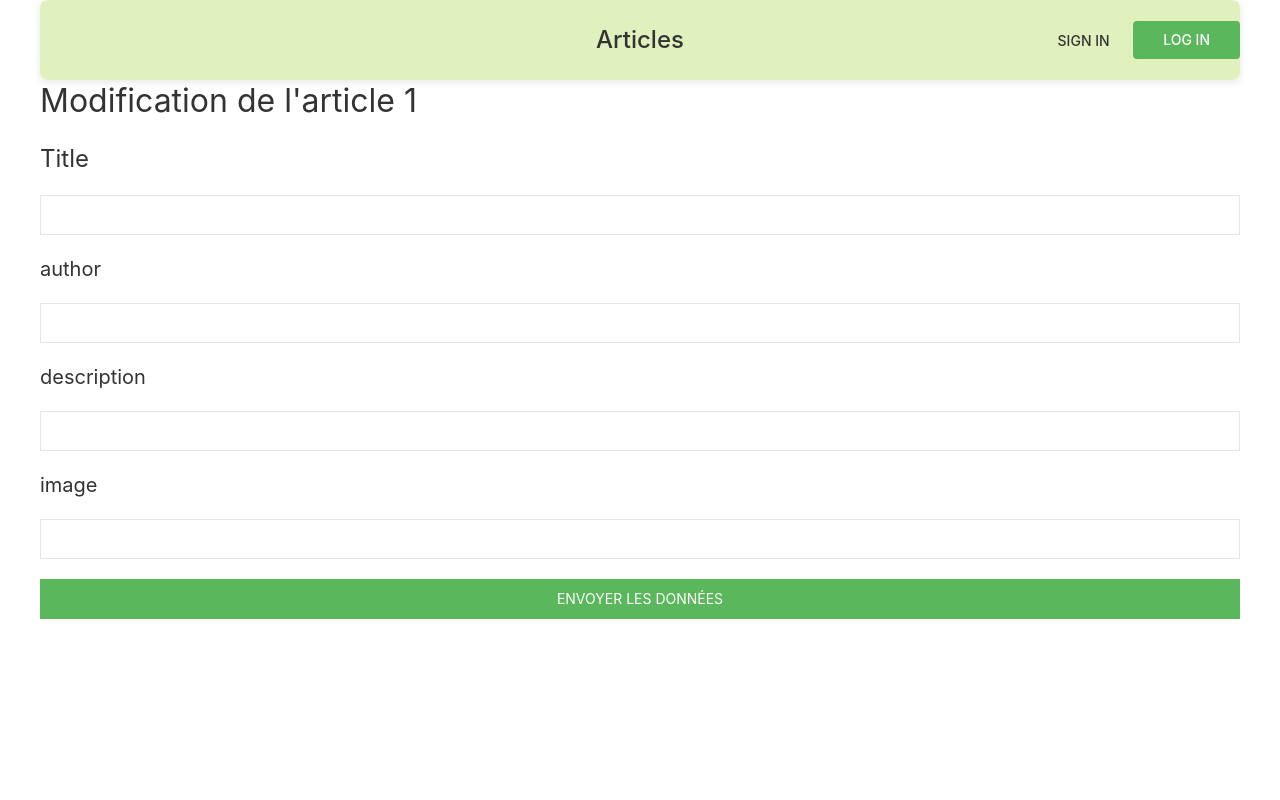
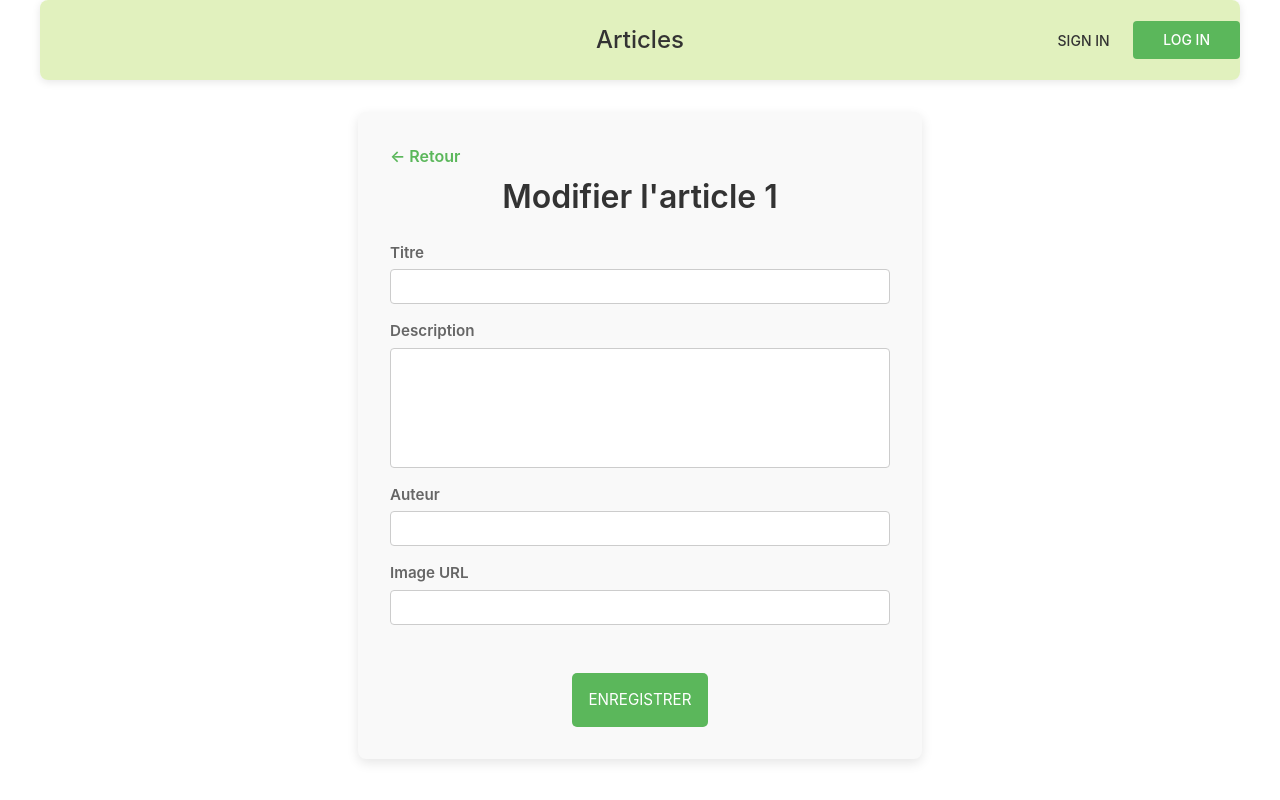
Before and after one commit to LucasMolendi/Gestion-Article, an Angular app: page /modification/1 in a window 1280 px wide. Built offline with nearby package versions, Linux system fonts and the light colour scheme.

Commit message:
ajout inscription fonctionnel

```diff
--- a/src/app/inscription/inscription.html
+++ b/src/app/inscription/inscription.html
@@ -47,7 +47,7 @@
               <div class="uk-margin">
                 <div class="uk-inline uk-width-1-1">
                   <span class="uk-form-icon" uk-icon="location"></span>
-                  <input class="uk-input uk-form-large" [(ngModel)]="user.citycode" name="citycode" type="number" placeholder="City Code">
+                  <input class="uk-input uk-form-large" [(ngModel)]="user.cityCode" name="citycode" type="number" placeholder="City Code">
                 </div>
               </div>
 
--- a/src/app/inscription/inscription.ts
+++ b/src/app/inscription/inscription.ts
@@ -2,22 +2,22 @@ import { Component } from '@angular/core';
 import { FormsModule } from '@angular/forms';
 import { HttpClientModule } from '@angular/common/http';
 import { ArticlesService } from '../service/articles-service';
-import {CommonModule} from '@angular/common';
+import { CommonModule } from '@angular/common';
 
 export class User {
   public email: string = '';
   public password: string = '';
   public passwordConfirm: string = '';
+  public pseudo: string = '';
+  public city: string = '';
+  public cityCode: string = '';
   public phone: string = '';
-  public city: string = '';
-  public citycode: string = '';
-  public pseudo: string = '';
 }
 
 @Component({
   selector: 'app-inscription',
   standalone: true,
-  imports: [CommonModule,FormsModule, HttpClientModule],
+  imports: [CommonModule, FormsModule, HttpClientModule],
   templateUrl: './inscription.html',
   styleUrls: ['./inscription.scss']
 })
@@ -26,29 +26,22 @@ export class Inscription {
   public message: string = '';
   public passwordMismatch: boolean = false;
 
-  constructor(private articleService: ArticlesService) {
-  }
+  constructor(private articleService: ArticlesService) {}
 
   sendFormData() {
-    setTimeout(() => {
     const pwd = (this.user.password || '').trim();
     const pwdConfirm = (this.user.passwordConfirm || '').trim();
 
-      console.log('DEBUG user object:', this.user);
-      console.log('password:', JSON.stringify(this.user.password));
-      console.log('passwordconfirm:', JSON.stringify(this.user.passwordConfirm));
-      console.log('equals?', this.user.password === this.user.passwordConfirm);
+    // Vérification des mots de passe
     if (pwd !== pwdConfirm) {
-        console.log('❌ Mismatch detected', pwd, pwdConfirm);
       this.passwordMismatch = true;
       this.message = 'Les mots de passe ne correspondent pas.';
       return;
     }
 
-      console.log('✅ Passwords match');
-
     this.passwordMismatch = false;
 
+    // Appel API d'inscription
     this.articleService.RegisterUser(this.user).subscribe({
       next: (response: any) => {
         if (response.code === '200') {
@@ -63,6 +56,5 @@ export class Inscription {
         console.error('Erreur:', err);
       }
     });
-    });
   }
 }
--- a/src/app/modification/modification.html
+++ b/src/app/modification/modification.html
@@ -1,20 +1,37 @@
-<div class="uk-container">
-  <h2>Modification de l'article {{articleId}}</h2>
-  <div class="uk-margin">
-    <h3>Title</h3>
-    <input class="uk-input" [(ngModel)]="articles.title" type="text">
-  </div>
-  <div class="uk-margin">
-    <h4>author</h4>
-    <input class="uk-input" [(ngModel)]="articles.author"  type="text">
-  </div>
-  <div class="uk-margin">
-    <h4>description</h4>
-    <input class="uk-input" [(ngModel)]="articles.description" type="text">
-  </div>
-  <div class="uk-margin">
-    <h4>image</h4>
-    <input class="uk-input" [(ngModel)]="articles.image" type="link">
-  </div>
-  <button class="uk-button uk-button-primary uk-width-1-1">envoyer les données</button>
+<div class="form-container">
+
+  <a class="back-link" href="articles">
+    ← Retour
+  </a>
+
+  <h2>Modifier l'article {{articleId}} </h2>
+
+  <form (ngSubmit)="sendFormData()">
+
+    <div class="form-group">
+      <label for="title">Titre</label>
+      <input id="title" type="text" [(ngModel)]="articles.title" name="title" required/>
+    </div>
+
+    <div class="form-group">
+      <label for="description">Description</label>
+      <textarea id="description" [(ngModel)]="articles.description" name="description" required></textarea>
+    </div>
+
+    <div class="form-group">
+      <label for="author">Auteur</label>
+      <input id="author" type="text" [(ngModel)]="articles.author" name="author"/>
+    </div>
+
+    <div class="form-group">
+      <label for="image">Image URL</label>
+      <input id="image" type="text" [(ngModel)]="articles.image" name="image"/>
+    </div>
+
+    <!-- Bouton centré et plus bas -->
+    <div class="form-submit">
+      <button type="submit" class="uk-button">Enregistrer</button>
+    </div>
+
+  </form>
 </div>
--- a/src/app/modification/modification.scss
+++ b/src/app/modification/modification.scss
@@ -1,3 +1,131 @@
-.uk-button{
+.form-container {
+  max-width: 500px;
+  margin: 2rem auto;
+  padding: 2rem;
+  background-color: #f9f9f9;
+  border-radius: 8px;
+  box-shadow: 0 4px 12px rgba(0,0,0,0.1);
+  position: relative; /* pour positionner la flèche */
+}
+
+.back-link {
+  display: inline-block;
+  font-weight: 600;
+  color: #5bb75b;
+  text-decoration: none;
+  margin-bottom: 0.5rem; /* réduit l’écart avec le titre */
+  cursor: pointer;
+  transition: color 0.2s ease;
+}
+
+.back-link:hover {
+  color: #4cae4c;
+  text-decoration: underline;
+}
+
+h2 {
+  text-align: center;
+  margin-bottom: 1.5rem;
+  font-weight: 600;
+  margin-top: 0; /* réduit l’écart avec la flèche */
+}
+
+
+form {
+  display: flex;
+  flex-direction: column;
+  gap: 1rem;
+}
+
+.form-group {
+  display: flex;
+  flex-direction: column;
+}
+
+.form-group label {
+  font-weight: 600;
+  margin-bottom: 0.3rem;
+  font-size: 0.95rem;
+}
+
+.form-group input,
+.form-group textarea {
+  border: 1px solid #ccc;
+  border-radius: 4px;
+  padding: 0.5rem;
+  font-size: 0.95rem;
+  width: 100%;
+  box-sizing: border-box;
+  background-color: white;
+  outline: none;
+}
+
+.form-group input:focus,
+.form-group textarea:focus {
+  border-color: #5bb75b;
+}
+
+textarea {
+  min-height: 120px;   /* garde la taille actuelle */
+  resize: none;        /* plus possible d'agrandir, pas de “tail” */
+  border: 1px solid #ccc;
+  border-radius: 4px;
+  padding: 0.5rem;
+  font-size: 0.95rem;
+  width: 100%;
+  box-sizing: border-box;
+  outline: none;
+}
+
+textarea:focus {
+  border-color: #5bb75b;
+}
+
+/* Conteneur pour centrer le bouton */
+.form-submit {
+  display: flex;
+  justify-content: center;
+  margin-top: 2rem; /* plus éloigné des champs */
+}
+@media (max-width: 480px) {
+  .form-container {
+    padding: 1rem;  /* réduit le padding du container */
+    margin: 1rem;   /* moins d’espace autour */
+  }
+
+  h2 {
+    font-size: 1.2rem; /* titre un peu plus petit */
+  }
+
+  .form-group input,
+  .form-group textarea {
+    font-size: 0.9rem; /* ajustement pour mobile */
+  }
+
+  /* On laisse le bouton inchangé */
+}
+
+.uk-button {
   background-color: #5bb75b;
+  color: white;
+  padding: 0.5rem 1rem;
+  font-size: 0.95rem;
+  border: none;
+  border-radius: 5px;
+  cursor: pointer;
+  transition: background-color 0.2s ease;
 }
+
+.uk-button:hover {
+  background-color: #4cae4c;
+}
+
+.form-message {
+  margin-top: 0.5rem;
+  padding: 0.6rem;
+  border-radius: 4px;
+  background-color: #d4edda;
+  color: #155724;
+  font-weight: 500;
+  font-size: 0.95rem;
+}
--- a/src/app/modification/modification.ts
+++ b/src/app/modification/modification.ts
@@ -1,31 +1,40 @@
-import { Component,OnInit } from '@angular/core';
-import {ActivatedRoute} from '@angular/router';
-import {FormsModule} from '@angular/forms';
+import { Component, OnInit } from '@angular/core';
+import { FormsModule } from '@angular/forms';
+import { ActivatedRoute, Router } from '@angular/router';
+import { ArticlesService, ArticleDef } from '../service/articles-service';
 
-
-export class Articles {
-  title : string = ""
-  description : string = ""
-  author : string = ""
-  image : string = ""
-}
 @Component({
   selector: 'app-modification',
-  imports: [
-    FormsModule
-  ],
+  standalone: true,
+  imports: [FormsModule],
+  templateUrl: './modification.html',
+  styleUrls: ['./modification.scss']
+})
+export class Modification implements OnInit {
+  articleId: string | null = null;
+  public articles: ArticleDef = new ArticleDef();
+  public message: string = '';
 
-  templateUrl: './modification.html',
-  styleUrl: './modification.scss'
-})
-export class Modification implements OnInit{
-  articleId: string | null = null;
-
-  constructor(private route: ActivatedRoute) {}
+  constructor(
+    private route: ActivatedRoute,
+    private router: Router,
+    private articlesService: ArticlesService  // <-- injection classique
+  ) {}
 
   ngOnInit(): void {
-    // Récupère l'ID depuis l'URL
     this.articleId = this.route.snapshot.paramMap.get('id');
   }
-  public articles = new Articles();
+
+  sendFormData() {
+    this.articlesService.saveArticle(this.articles).subscribe({
+      next: () => {
+        this.message = 'Article mis à jour ou créé avec succès 🎉';
+        setTimeout(() => this.router.navigate(['/articles']), 2000);
+      },
+      error: (err) => {
+        console.error('Erreur:', err);
+        this.message = 'Erreur lors de l’enregistrement de l’article';
+      }
+    });
+  }
 }
--- a/src/app/service/articles-service.ts
+++ b/src/app/service/articles-service.ts
@@ -1,26 +1,38 @@
 import { Injectable } from '@angular/core';
-import {Observable} from 'rxjs';
-import {HttpClient} from '@angular/common/http';
-import {User} from '../inscription/inscription';
+import { HttpClient } from '@angular/common/http';
+import { Observable } from 'rxjs';
+
+export class ArticleDef {
+  id?: string;
+  title: string = '';
+  description: string = '';
+  author: string = '';
+  image: string = '';
+}
 
 @Injectable({
-  providedIn: 'root'
+  providedIn: 'root'  // <-- important pour que le service soit global
 })
 export class ArticlesService {
-  constructor(private http: HttpClient) {
-  }
+  constructor(private http: HttpClient) {}
 
   getArticles(): Observable<any> {
     return this.http.get<any>("http://localhost:3000/articles");
   }
+
   DeleteArticle(id: number): Observable<any> {
     return this.http.delete(`http://localhost:3000/articles/${id}`);
   }
-  SendId(email: string, password: string){
-    return this.http.post('http://localhost:3000/login', {email, password});
+
+  SendId(email: string, password: string): Observable<any> {
+    return this.http.post('http://localhost:3000/login', { email, password });
   }
-  RegisterUser(user: User): Observable<any> {
-    console.log('📤 Données envoyées:', user);
+
+  RegisterUser(user: any): Observable<any> {
     return this.http.post(`http://localhost:3000/signup`, user);
   }
+
+  saveArticle(article: ArticleDef): Observable<any> {
+    return this.http.post('http://localhost:3000/articles/save', article);
+  }
 }
```
Lines whose indentation alone changed are shown as unchanged.
